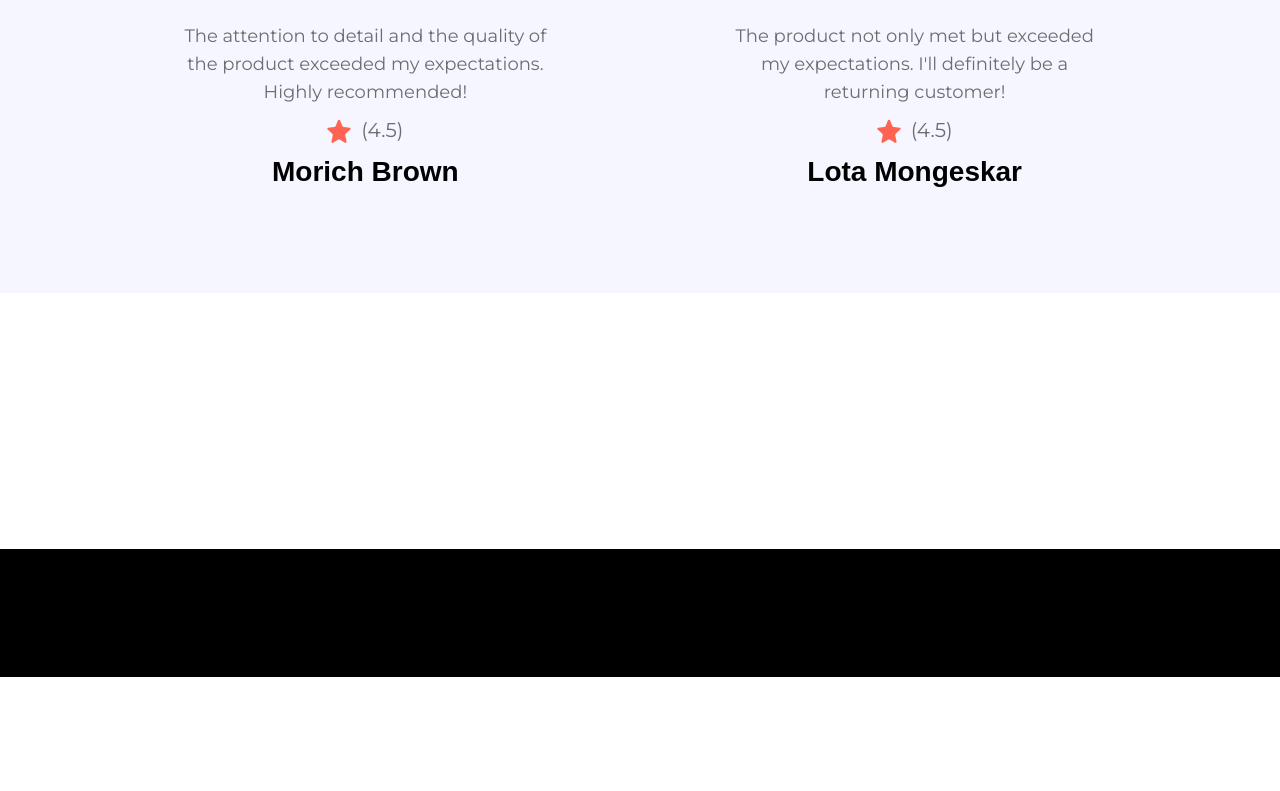
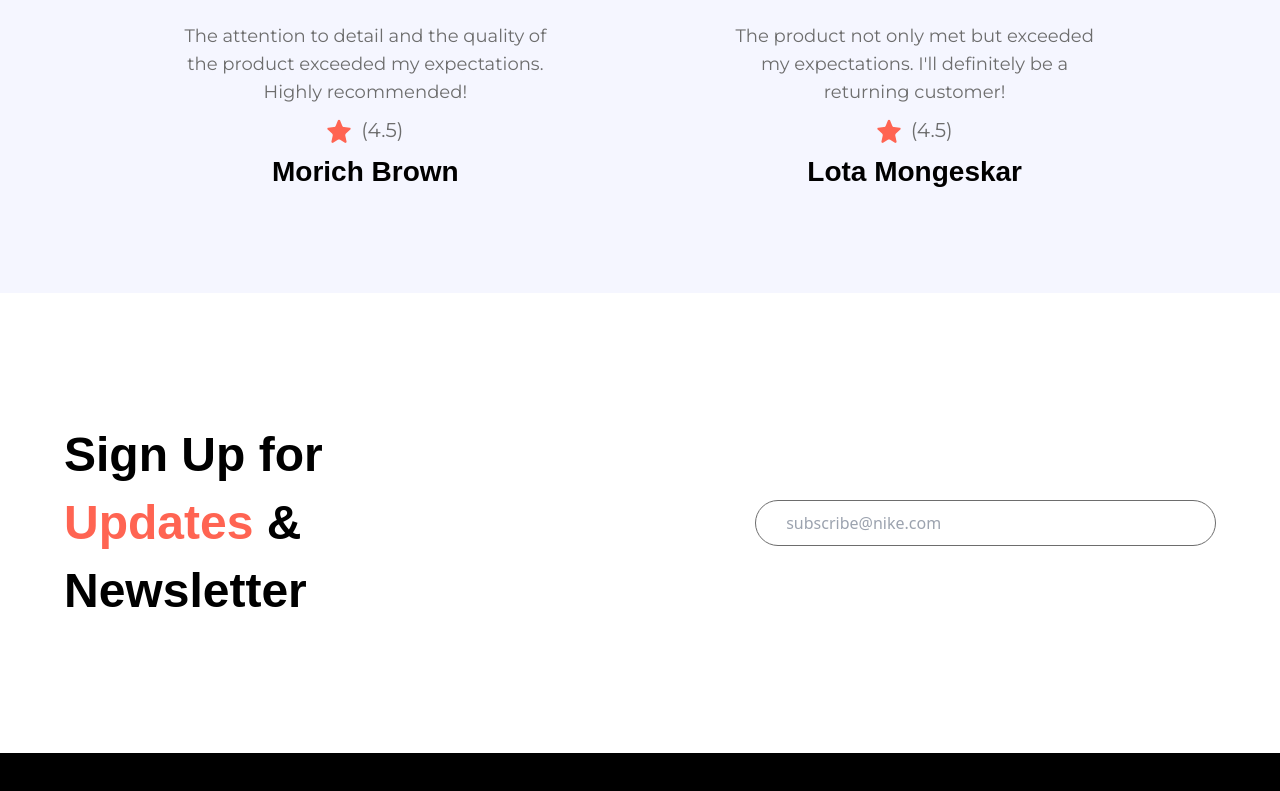
Before and after one commit to rookasrudzianskas/nike-landing, a React (Vite) app: page / in a window 1280 px wide. Shown: the part 3956-4747 px from the top of the page. Before the commit the page ends 4633 px from the top, so only its background shows below. Built offline with nearby package versions, Linux system fonts and the light colour scheme; a web font is replaced by a local one.

Commit message:
🔧 fix(App.jsx): uncomment the Subscribe component to enable subscription functionality 🔧 fix(Subscribe.jsx): remove unnecessary code for button and div to improve code readability

```diff
--- a/src/App.jsx
+++ b/src/App.jsx
@@ -6,7 +6,7 @@ import {
   PopularProducts,
   Services,
   SpecialOffer,
-  // Subscribe,
+  Subscribe,
   SuperQuality,
 } from "./sections";
 
@@ -33,7 +33,7 @@ const App = () => {
         <CustomerReviews />
       </section>
       <section className='padding-x sm:py-32 py-16 w-full'>
-      {/*  <Subscribe />*/}
+        <Subscribe />
       </section>
       <section className=' bg-black padding-x padding-t pb-8'>
       {/*  <Footer />*/}
--- a/src/sections/Subscribe.jsx
+++ b/src/sections/Subscribe.jsx
@@ -10,11 +10,8 @@ const Subscribe = () => {
         Sign Up for
         <span className='text-coral-red'> Updates </span>& Newsletter
       </h3>
-      <div className='lg:max-w-[40%] w-full flex items-center max-sm:flex-col gap-5 p-2.5 sm:border sm:border-slate-gray rounded-full'>
-        <input type='text' placeholder='subscribe@nike.com' className='input' />
-        <div className='flex max-sm:justify-end items-center max-sm:w-full'>
-          <Button label='Sign Up' fullWidth />
-        </div>
+      <div className="lg:max-w-[40%] w-full flex items-center max-sm:flex-col gap-5 p-2.5 sm:border sm:border-slate-gray rounded-full">
+        <input type="text" placeholder="subscribe@nike.com" className="input" />
       </div>
     </section>
   );
```
